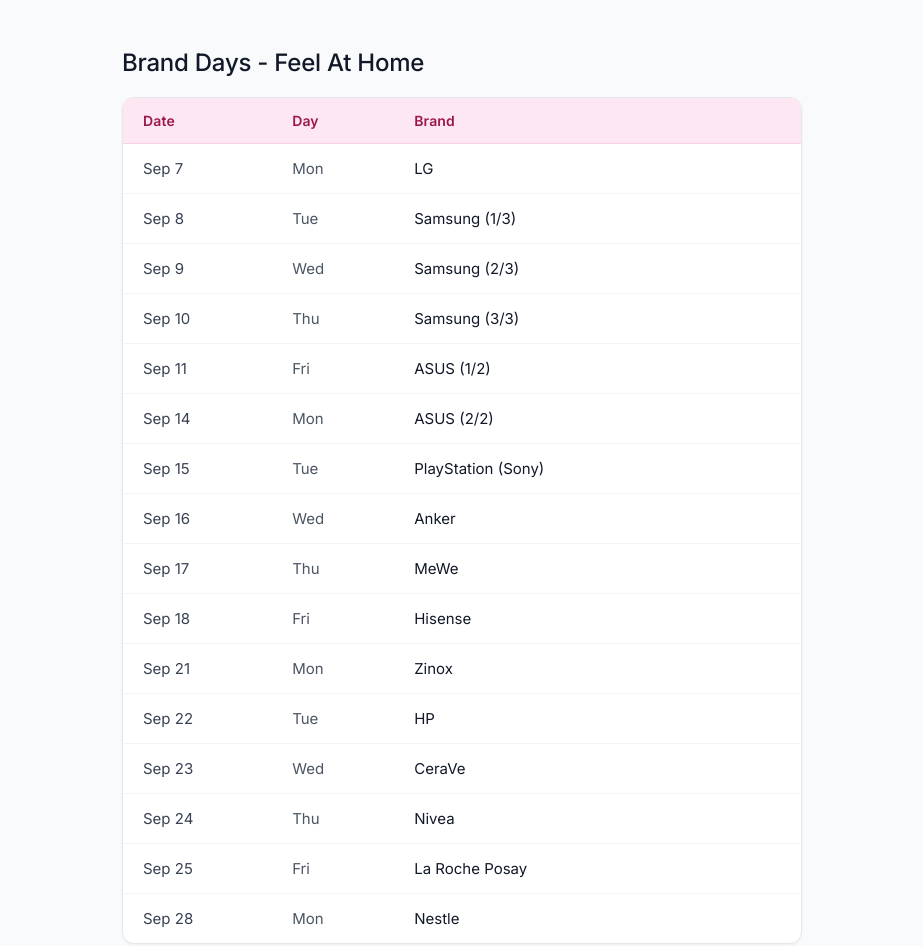
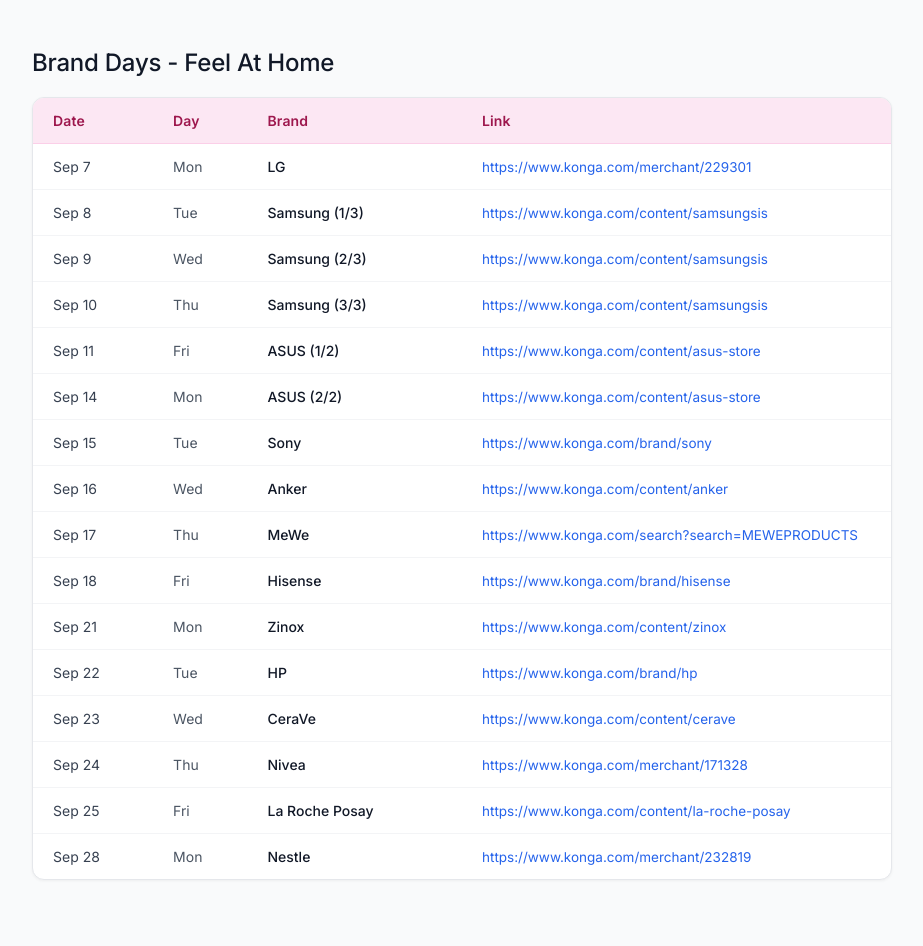
Before and after one commit to Dakolo14/fah, a plain HTML site: page index.html in a window 1280 px wide. Shown: the whole page, without its empty margins (178-1101 px from the left). Drawn offline with Linux system fonts and the light colour scheme.

Commit message:
Add links column, update Sony, and add all official store URLs

```diff
--- a/index.html
+++ b/index.html
@@ -20,6 +20,7 @@
             <th>Date</th>
             <th>Day</th>
             <th>Brand</th>
+            <th>Link</th>
           </tr>
         </thead>
         <tbody>
@@ -27,81 +28,97 @@
             <td>Sep 7</td>
             <td>Mon</td>
             <td>LG</td>
+            <td class="link-cell"><a href="https://www.konga.com/merchant/229301" class="brand-link" target="_blank" rel="noopener noreferrer">https://www.konga.com/merchant/229301</a></td>
           </tr>
           <tr>
             <td>Sep 8</td>
             <td>Tue</td>
             <td>Samsung (1/3)</td>
+            <td class="link-cell"><a href="https://www.konga.com/content/samsungsis" class="brand-link" target="_blank" rel="noopener noreferrer">https://www.konga.com/content/samsungsis</a></td>
           </tr>
           <tr>
             <td>Sep 9</td>
             <td>Wed</td>
             <td>Samsung (2/3)</td>
+            <td class="link-cell"><a href="https://www.konga.com/content/samsungsis" class="brand-link" target="_blank" rel="noopener noreferrer">https://www.konga.com/content/samsungsis</a></td>
           </tr>
           <tr>
             <td>Sep 10</td>
             <td>Thu</td>
             <td>Samsung (3/3)</td>
+            <td class="link-cell"><a href="https://www.konga.com/content/samsungsis" class="brand-link" target="_blank" rel="noopener noreferrer">https://www.konga.com/content/samsungsis</a></td>
           </tr>
           <tr>
             <td>Sep 11</td>
             <td>Fri</td>
             <td>ASUS (1/2)</td>
+            <td class="link-cell"><a href="https://www.konga.com/content/asus-store" class="brand-link" target="_blank" rel="noopener noreferrer">https://www.konga.com/content/asus-store</a></td>
           </tr>
           <tr>
             <td>Sep 14</td>
             <td>Mon</td>
             <td>ASUS (2/2)</td>
+            <td class="link-cell"><a href="https://www.konga.com/content/asus-store" class="brand-link" target="_blank" rel="noopener noreferrer">https://www.konga.com/content/asus-store</a></td>
           </tr>
           <tr>
             <td>Sep 15</td>
             <td>Tue</td>
-          <td>PlayStation (Sony)</td>
+            <td>Sony</td>
+            <td class="link-cell"><a href="https://www.konga.com/brand/sony" class="brand-link" target="_blank" rel="noopener noreferrer">https://www.konga.com/brand/sony</a></td>
           </tr>
           <tr>
             <td>Sep 16</td>
             <td>Wed</td>
             <td>Anker</td>
+            <td class="link-cell"><a href="https://www.konga.com/content/anker" class="brand-link" target="_blank" rel="noopener noreferrer">https://www.konga.com/content/anker</a></td>
           </tr>
           <tr>
             <td>Sep 17</td>
             <td>Thu</td>
             <td>MeWe</td>
+            <td class="link-cell"><a href="https://www.konga.com/search?search=MEWEPRODUCTS" class="brand-link" target="_blank" rel="noopener noreferrer">https://www.konga.com/search?search=MEWEPRODUCTS</a></td>
           </tr>
           <tr>
             <td>Sep 18</td>
             <td>Fri</td>
             <td>Hisense</td>
+            <td class="link-cell"><a href="https://www.konga.com/brand/hisense" class="brand-link" target="_blank" rel="noopener noreferrer">https://www.konga.com/brand/hisense</a></td>
           </tr>
           <tr>
             <td>Sep 21</td>
             <td>Mon</td>
             <td>Zinox</td>
+            <td class="link-cell"><a href="https://www.konga.com/content/zinox" class="brand-link" target="_blank" rel="noopener noreferrer">https://www.konga.com/content/zinox</a></td>
           </tr>
           <tr>
             <td>Sep 22</td>
             <td>Tue</td>
             <td>HP</td>
+            <td class="link-cell"><a href="https://www.konga.com/brand/hp" class="brand-link" target="_blank" rel="noopener noreferrer">https://www.konga.com/brand/hp</a></td>
           </tr>
           <tr>
             <td>Sep 23</td>
             <td>Wed</td>
             <td>CeraVe</td>
+            <td class="link-cell"><a href="https://www.konga.com/content/cerave" class="brand-link" target="_blank" rel="noopener noreferrer">https://www.konga.com/content/cerave</a></td>
           </tr>
           <tr>
             <td>Sep 24</td>
             <td>Thu</td>
             <td>Nivea</td>
+            <td class="link-cell"><a href="https://www.konga.com/merchant/171328" class="brand-link" target="_blank" rel="noopener noreferrer">https://www.konga.com/merchant/171328</a></td>
           </tr>
           <tr>
             <td>Sep 25</td>
             <td>Fri</td>
             <td>La Roche Posay</td>
+            <td class="link-cell"><a href="https://www.konga.com/content/la-roche-posay" class="brand-link" target="_blank" rel="noopener noreferrer">https://www.konga.com/content/la-roche-posay</a></td>
           </tr>
           <tr>
             <td>Sep 28</td>
             <td>Mon</td>
             <td>Nestle</td>
+            <td class="link-cell"><a href="https://www.konga.com/merchant/232819" class="brand-link" target="_blank" rel="noopener noreferrer">https://www.konga.com/merchant/232819</a></td>
           </tr>
         </tbody>
       </table>
--- a/style.css
+++ b/style.css
@@ -17,7 +17,7 @@ body {
 
 .wrapper {
   width: 100%;
-  max-width: 680px;
+  max-width: 860px;
 }
 
 .page-title {
@@ -33,7 +33,7 @@ body {
   background: #ffffff;
   border-radius: 12px;
   border: 1px solid #e5e7eb;
-  overflow: hidden;
+  overflow-x: auto;
   box-shadow: 0 1px 3px rgba(0, 0, 0, 0.05);
 }
 
@@ -70,28 +70,53 @@ body {
 }
 
 .brand-table td {
-  padding: 15px 20px;
-  font-size: 15px;
+  padding: 14px 20px;
+  font-size: 14px;
   color: #111827;
   font-weight: 400;
 }
 
 .brand-table td:nth-child(1) {
-  width: 22%;
+  width: 14%;
   color: #374151;
+  white-space: nowrap;
 }
 
 .brand-table td:nth-child(2) {
-  width: 18%;
+  width: 11%;
   color: #4b5563;
+  white-space: nowrap;
 }
 
 .brand-table td:nth-child(3) {
-  width: 60%;
+  width: 25%;
   color: #111827;
+  font-weight: 500;
 }
 
-@media (max-width: 640px) {
+.brand-table td:nth-child(4) {
+  width: 50%;
+}
+
+.brand-link {
+  color: #2563eb;
+  text-decoration: none;
+  font-size: 13.5px;
+  font-family: inherit;
+  transition: color 0.15s ease;
+  word-break: break-all;
+}
+
+.brand-link:hover {
+  text-decoration: underline;
+  color: #1d4ed8;
+}
+
+.brand-link-muted {
+  color: #9ca3af;
+}
+
+@media (max-width: 768px) {
   body {
     padding: 1.5rem 0.75rem;
   }
@@ -99,6 +124,6 @@ body {
   .brand-table th,
   .brand-table td {
     padding: 12px 14px;
-    font-size: 14px;
+    font-size: 13px;
   }
 }
```
Also changed, not shown: 2 other files. Lines whose indentation alone changed are shown as unchanged.
